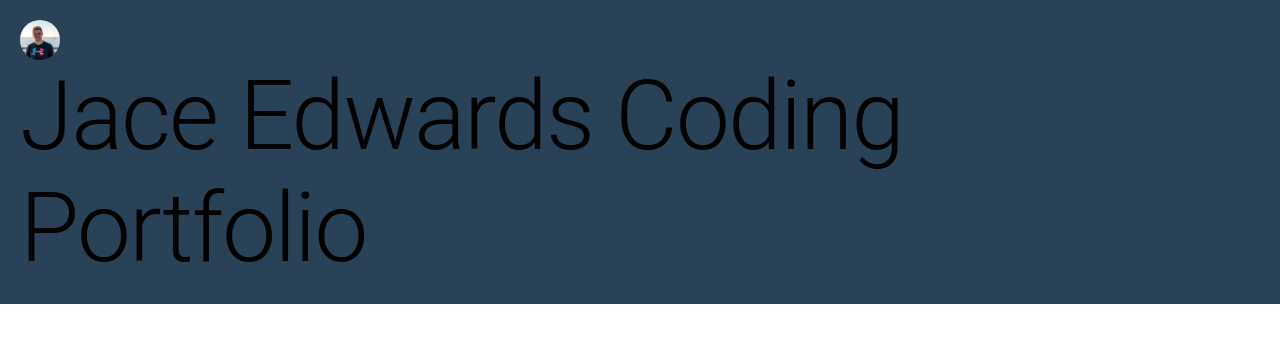
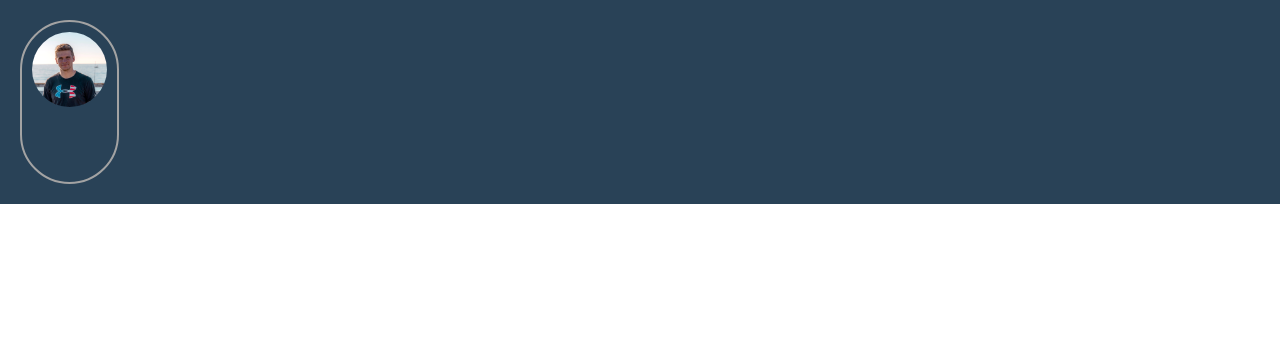
Before and after one commit to Jacee94/coding-portfolio-next, a Next.js app: page / in a window 1280 px wide. Shown: the top 342 px of the page. Built offline with nearby package versions, Linux system fonts and the light colour scheme.

Commit message:
hydration errors fixed and header component progress

```diff
--- a/components/Atoms/HeaderAvatar/HeaderAvatar.jsx
+++ b/components/Atoms/HeaderAvatar/HeaderAvatar.jsx
@@ -1,10 +1,13 @@
 import { BaseChip } from './HeaderAvatar.styles';
 import Avatar from '@mui/material/Avatar';
+import headerAvatarStyles from './HeaderAvatar.styles';
 
 export default function HeaderAvatar() {
+    const classes = headerAvatarStyles();
+
     return (
         <>
-           <Avatar src='/bioImg.jpg' />
+           <Avatar className={classes.headerAvatar} src='/bioImg.jpg' />
         </>
     )
 }
--- a/components/Atoms/HeaderAvatar/HeaderAvatar.styles.jsx
+++ b/components/Atoms/HeaderAvatar/HeaderAvatar.styles.jsx
@@ -1,11 +1,10 @@
-import styled from '@mui/styled-engine';
-import { Chip } from '@mui/material';
+import { createUseStyles } from "react-jss";
 
-export const BaseChip = styled(Chip)(({ theme }) => ({
-  height: 52,
-  borderRadius: 26
-}));
+const headerAvatarStyles = createUseStyles({
+    headerAvatar: {
+      height: 75,
+      width: 75
+    }
+})
 
-export default {
-  BaseChip,
-}
+export default headerAvatarStyles
--- a/components/Elements/Header/Header.jsx
+++ b/components/Elements/Header/Header.jsx
@@ -1,22 +1,20 @@
 import React from "react";
 import { Box, Typography } from '@mui/material';
 import HeaderAvatar from '../../Atoms/HeaderAvatar/HeaderAvatar';
-import { createUseStyles } from "react-jss";
-
-const headerStyles = createUseStyles({
-    headerContainer: {
-        backgroundColor: "#294257",
-        padding: 20
-    }
-})
+import headerStyles from "./Header.styles";
 
 export default function Header(){
     const classes = headerStyles();
 
     return (
         <Box className={classes.headerContainer}>
-            <HeaderAvatar/>
-            <Typography variant='h1' className={classes.headerTitleText}>Jace Edwards Coding Portfolio</Typography>
+            <Box className={classes.headerAvatarBox}>
+                <HeaderAvatar/>
+                <Box className={classes.headerTitleTextBox}>
+                    <Typography variant='h1' className={classes.headerTitleText}>Jace Edwards</Typography>
+                    <Typography variant='h1' className={classes.headerTitleText}>Coding Portfolio</Typography>
+                </Box>
+            </Box>
         </Box>
     )
 }
--- a/components/Elements/Header/Header.styles.jsx
+++ b/components/Elements/Header/Header.styles.jsx
@@ -1,13 +1,32 @@
+import { grey } from "@mui/material/colors";
 import { createUseStyles } from "react-jss";
 
 const headerStyles = createUseStyles({
     headerContainer: {
         backgroundColor: "#294257",
-        padding: 20
+        padding: 20,
+        display: 'flex'
+    },
+    headerAvatarBox: {
+        display: 'flex',
+        border: '2px solid #a3a3a3',
+        padding: 10,
+        borderRadius: 50
+    },
+    headerTitleTextBox: {
+        display: 'flex',
+        flexDirection: 'column',
+        maxWidth: 0,
+        overflow: 'hidden'
     },
     headerTitleText: {
-        fontFamily: '"Source Code Pro"'
+        fontFamily: '"Source Code Pro"',
+        color: 'white',
+        fontSize: '30px'
     }
 })
 
+// marginLeft: 15,
+// marginRight: 10,
+
 export default headerStyles;
--- a/pages/_document.js
+++ b/pages/_document.js
@@ -1,8 +1,7 @@
-import Document, { Html, Head, Main, NextScript } from 'next/document'
-
-export default class myDocument extends Document {
-
-
+import React from 'react';
+import Document, { Html, Head, Main, NextScript } from 'next/document';
+import { JssProvider, SheetsRegistry, createGenerateId } from 'react-jss';
+export default class JssDocument extends Document {
   render() {
     return (
       <Html>
@@ -19,3 +18,29 @@ export default class myDocument extends Document {
     )
   }
 }
+
+JssDocument.getInitialProps = async (ctx) => {
+  const sheetsManager = new Map();
+  const registry = new SheetsRegistry();
+  const generateId = createGenerateId();
+  const originalRenderPage = ctx.renderPage;
+
+  ctx.renderPage = () =>
+    originalRenderPage({
+      enhanceApp: (App) => (props) => (
+        <JssProvider sheetsManager={sheetsManager} registry={registry} generateId={generateId}>
+          <App {...props} />
+        </JssProvider>
+      ),
+    });
+
+  const initialProps = await Document.getInitialProps(ctx);
+  return {
+    ...initialProps,
+    // Styles fragment is rendered after the app and page rendering finish.
+    styles: [
+      ...React.Children.toArray(initialProps.styles),
+      <style id="jss-server-side" dangerouslySetInnerHTML={{ __html: registry.toString() }} />,
+    ],
+  };
+};
```
Also changed, not shown: components/Elements/Hero/Hero.jsx (added), components/Elements/Hero/Hero.styles.jsx (added).
